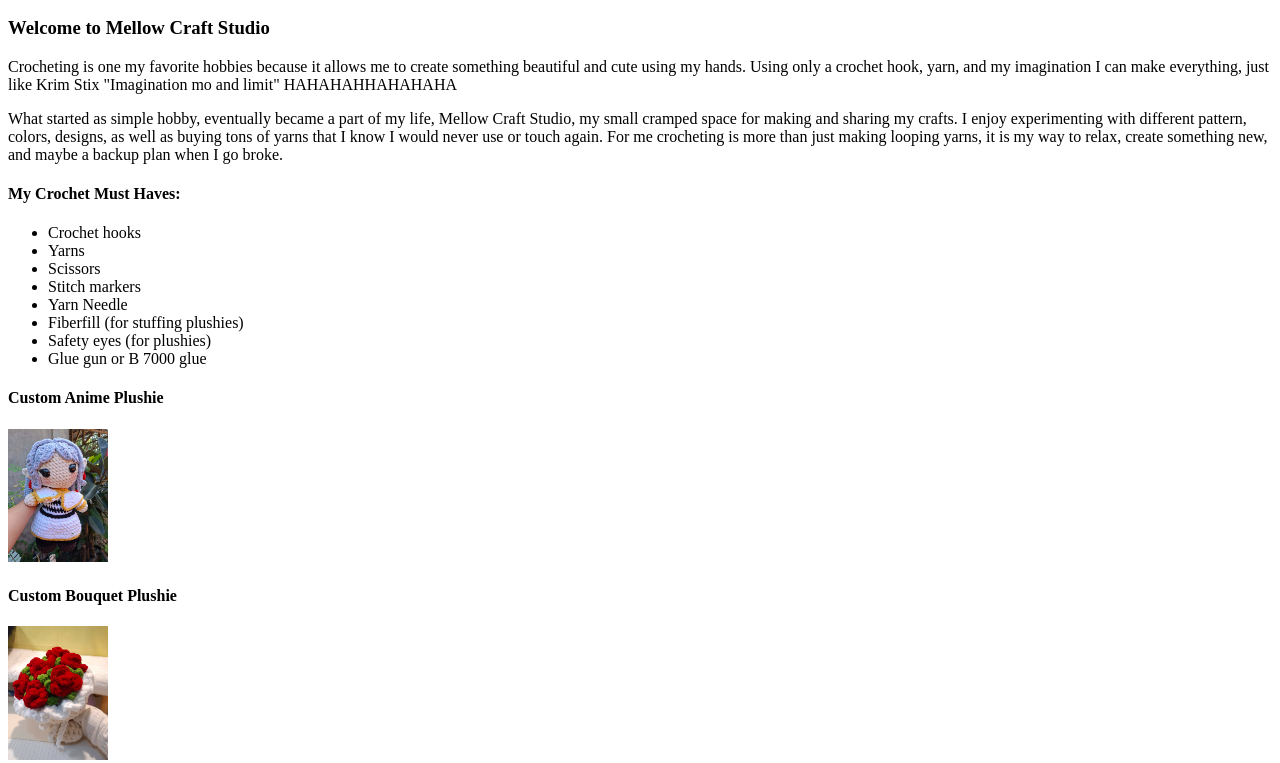
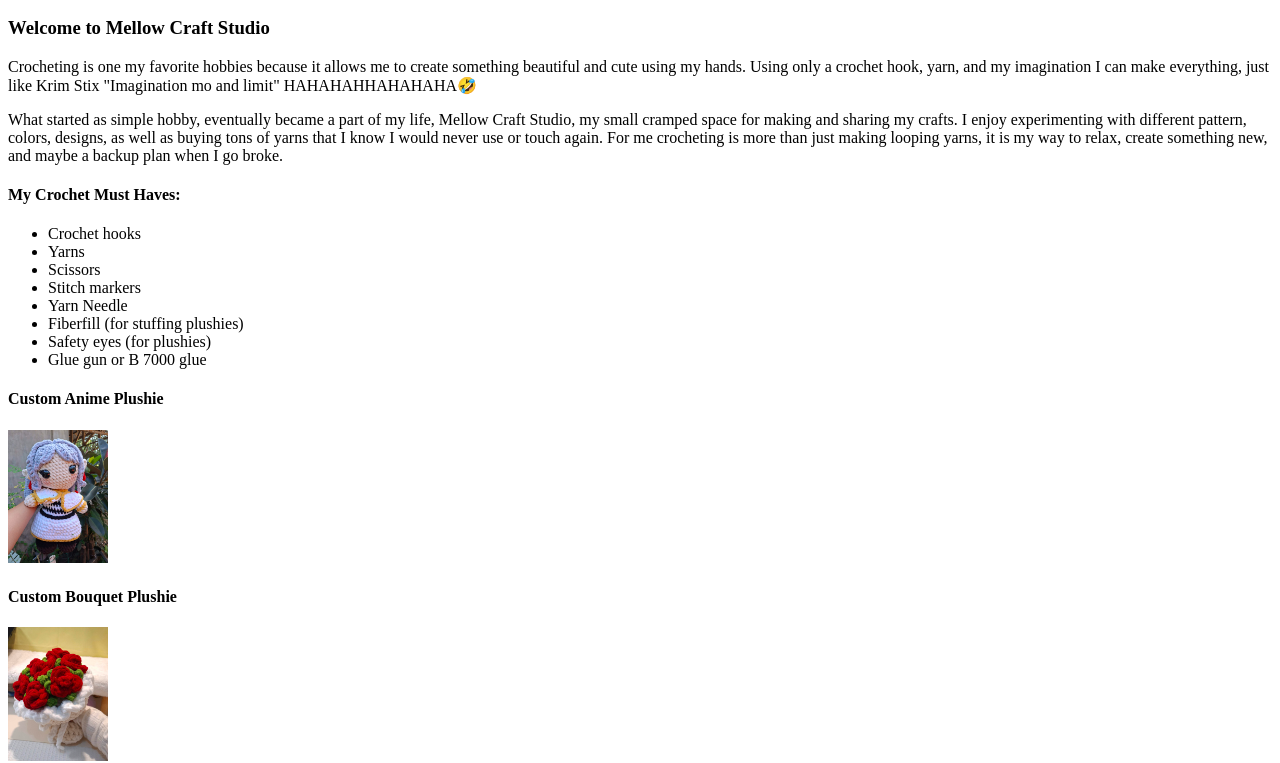
Before and after one commit to Yyunrra/Juluat-Armada-1, a plain HTML site: page 02_assignment/index.html in a window 1280 px wide. Shown: the part 50-813 px from the top of the page. Drawn offline with Linux system fonts and the light colour scheme.

Commit message:
Build with Common Tags Assignment #2

```diff
--- a/02_assignment/index.html
+++ b/02_assignment/index.html
@@ -12,7 +12,7 @@
     </section>
 
     <section id="abouts">
-        <p id="P1">Crocheting is one my favorite hobbies because it allows me to create something beautiful and cute using my hands. Using only a crochet hook, yarn, and my imagination I can make everything, just like Krim Stix "Imagination mo and limit" HAHAHAHHAHAHAHA</p>
+        <p id="P1">Crocheting is one my favorite hobbies because it allows me to create something beautiful and cute using my hands. Using only a crochet hook, yarn, and my imagination I can make everything, just like Krim Stix "Imagination mo and limit" HAHAHAHHAHAHAHA🤣</p>
 
         <P id="P2">
             What started as simple hobby, eventually became a part of my life, Mellow Craft Studio, my small cramped space for making and sharing my crafts. I enjoy experimenting with different pattern, colors, designs, as well as buying tons of yarns that I know I would never use or touch again. For me crocheting is more than just making looping yarns, it is my way to relax, create something new, and maybe a backup plan when I go broke.
```
Also changed, not shown: 1 other file.
